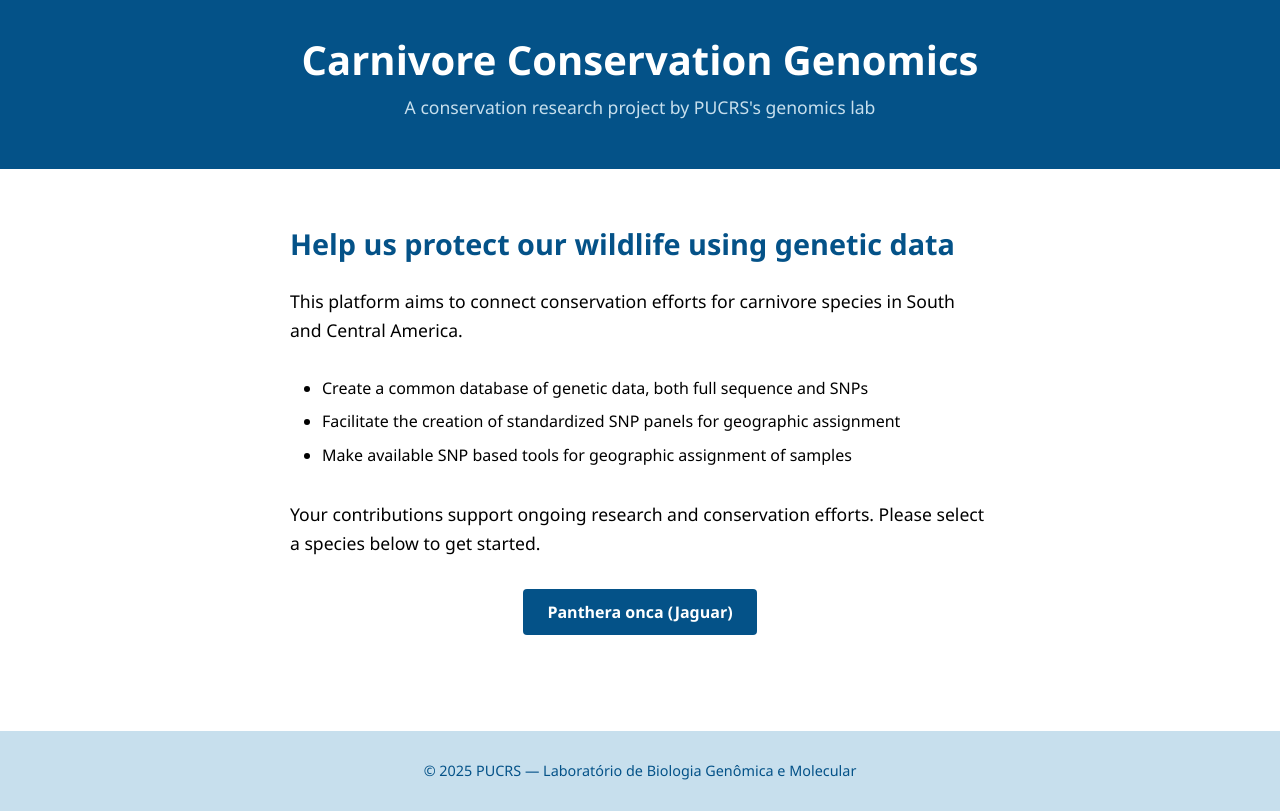
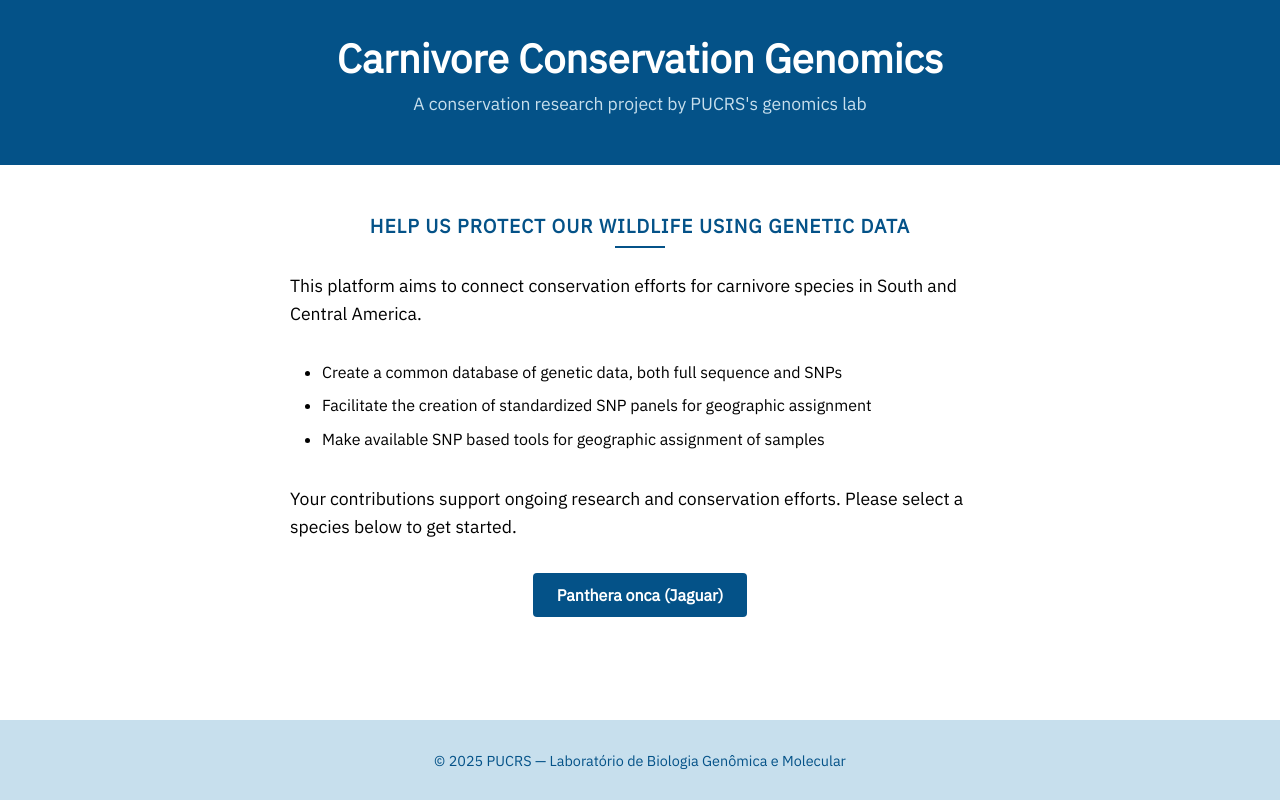
Before and after one commit to guzmanvitar/ccg-platform, a Django app: page / in a window 1280 px wide. Run offline with Django 5.2, Linux system fonts and the light colour scheme.

Commit message:
Frontend tweaks

```diff
--- a/inference/static/inference/style.css
+++ b/inference/static/inference/style.css
@@ -17,11 +17,19 @@ html, body {
 }
 
 body {
-  font-family: "Segoe UI", Tahoma, Geneva, Verdana, sans-serif;
+  font-family: "IBM Plex Sans", "Segoe UI", Tahoma, Geneva, Verdana, sans-serif;
   background-color: var(--white);
   color: var(--black);
   display: flex;
   flex-direction: column;
+}
+
+/* Monospace styling for filenames/SNPs */
+code, .monospace {
+  font-family: "Courier New", Courier, monospace;
+  background-color: #f3f3f3;
+  padding: 0.1em 0.4em;
+  border-radius: 3px;
 }
 
 /* ========================================
@@ -58,13 +66,39 @@ main {
 
 .intro h2 {
   color: var(--lapis-lazuli);
-  font-size: 1.8rem;
+  font-size: 1.2rem;
+  text-transform: uppercase;
+  letter-spacing: 1px;
+  font-weight: 600;
+  position: relative;
+  text-align: center;
+}
+
+.intro h2::after {
+  content: "";
+  display: block;
+  width: 50px;
+  height: 2px;
+  background-color: var(--lapis-lazuli);
+  margin: 0.5rem auto 1.5rem;
 }
 
 .intro p {
   font-size: 1.1rem;
   line-height: 1.6;
   margin: 1rem 0 2rem;
+}
+
+/* ========================================
+  Card Layout (Optional)
+======================================== */
+.card {
+  background-color: #f9f9f9;
+  border: 1px solid #ddd;
+  border-radius: 6px;
+  padding: 1.5rem;
+  margin-bottom: 2rem;
+  box-shadow: 0 1px 3px rgba(0, 0, 0, 0.05);
 }
 
 /* ========================================
--- a/inference/templates/inference/home.html
+++ b/inference/templates/inference/home.html
@@ -5,6 +5,7 @@
   <meta charset="UTF-8" />
   <meta name="viewport" content="width=device-width, initial-scale=1.0" />
   <title>Carnivore Conservation Genomics</title>
+  <link href="https://fonts.googleapis.com/css2?family=IBM+Plex+Sans&display=swap" rel="stylesheet">
   <link rel="stylesheet" href="{% static 'inference/style.css' %}">
 </head>
 <body>
--- a/inference/templates/inference/jaguar_tools.html
+++ b/inference/templates/inference/jaguar_tools.html
@@ -5,6 +5,7 @@
   <meta charset="UTF-8" />
   <meta name="viewport" content="width=device-width, initial-scale=1.0" />
   <title>Panthera onca — Genetic Assignment</title>
+  <link href="https://fonts.googleapis.com/css2?family=IBM+Plex+Sans&display=swap" rel="stylesheet">
   <link rel="stylesheet" href="{% static 'inference/style.css' %}">
 </head>
 <body>
```
Lines whose indentation alone changed are shown as unchanged.
